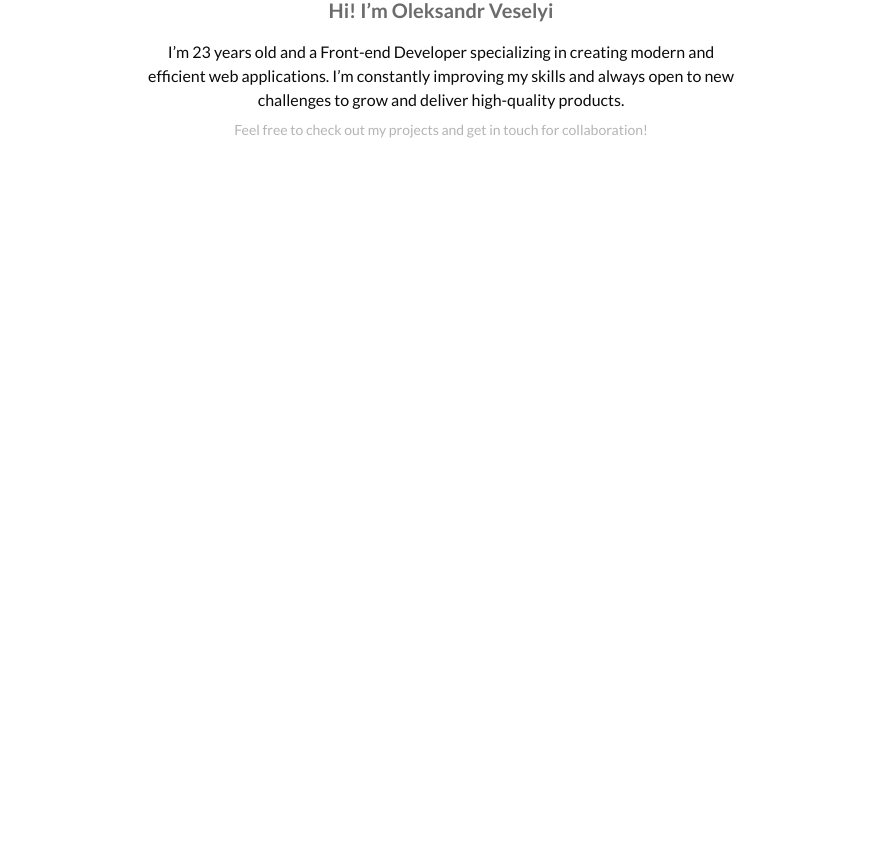
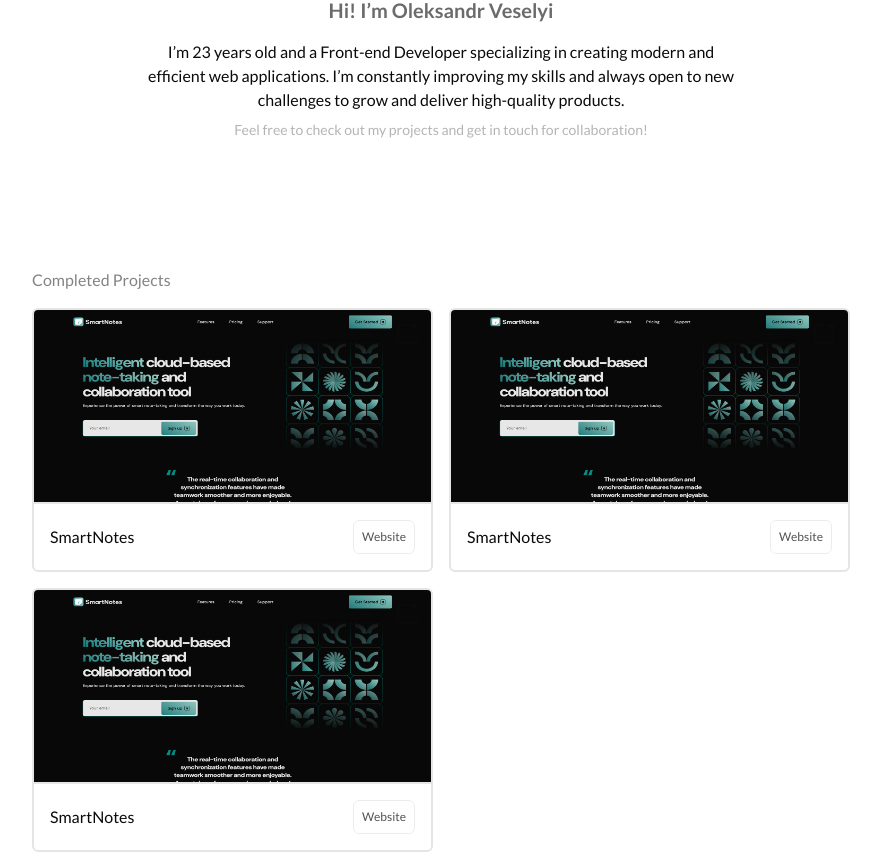
Before and after one commit to sany0chekk/next-portfolio, a Next.js app: page / in a window 1280 px wide. Shown: the part 332-1200 px from the top of the page, without its empty margins (199-1080 px from the left). Before the commit the page ends 800 px from the top, so only its background shows below. Built offline with nearby package versions, Linux system fonts and the light colour scheme.

Commit message:
add projects block

```diff
--- a/package.json
+++ b/package.json
@@ -10,11 +10,13 @@
   },
   "dependencies": {
     "@radix-ui/react-dropdown-menu": "^2.1.1",
+    "@radix-ui/react-hover-card": "^1.1.1",
     "@radix-ui/react-icons": "^1.3.0",
     "@radix-ui/react-slot": "^1.1.0",
     "class-variance-authority": "^0.7.0",
     "clsx": "^2.1.1",
     "framer-motion": "^11.3.30",
+    "lucide-react": "^0.436.0",
     "next": "14.2.6",
     "next-themes": "^0.3.0",
     "react": "^18.3.1",
--- a/src/app/layout.tsx
+++ b/src/app/layout.tsx
@@ -26,7 +26,7 @@
           enableSystem
           disableTransitionOnChange
         >
-          <Container>
+          <Container className="flex flex-col gap-14 md:gap-20">
             <AppBar />
             {children}
           </Container>
--- a/src/app/page.tsx
+++ b/src/app/page.tsx
@@ -1,10 +1,15 @@
-"use client";
-
 import Image from "next/image";
+import {
+  HoverCard,
+  HoverCardContent,
+  HoverCardTrigger,
+} from "@/components/ui/hover-card";
+import { SquareArrowOutUpRight } from "lucide-react";
+import Link from "next/link";
 
 export default function Home() {
   return (
-    <div className="pt-14 md:pt-20">
+    <div className="">
       <div>
         <div className="flex justify-center mb-5">
           <span className="p-1.5 border-2 rounded-full">
@@ -12,7 +17,7 @@
               src="/images/photo.jpg"
               width={200}
               height={200}
-              alt=""
+              alt="Oleksandr Veselyi photo"
               className="w-18 md:w-40 h-18 md:h-40 bg-neutral-500 rounded-full"
             />
           </span>
@@ -33,8 +38,130 @@
           </p>
         </div>
       </div>
-      <div>
-        <ul></ul>
+      <div className="pt-32">
+        <h2 className="opacity-50 mb-4">Completed Projects</h2>
+        <ul className="grid grid-cols-2 gap-4">
+          <li>
+            <HoverCard>
+              <HoverCardTrigger asChild>
+                <Link
+                  href="https://sany0chekk.github.io/smartnotes/"
+                  target="_blank"
+                >
+                  <div className="rounded-md overflow-hidden border-2 relative group">
+                    <SquareArrowOutUpRight className="absolute top-3 right-3 transition-transform group-hover:translate-x-1 group-hover:-translate-y-1" />
+                    <Image
+                      src="/images/smartnotes.png"
+                      alt="Smart Notes"
+                      width={500}
+                      height={500}
+                      className="w-full h-48 bg-neutral-500"
+                    />
+                    <div className="flex items-center justify-between p-4 border-t-2">
+                      <p className="">SmartNotes</p>
+                      <p className="p-2 border rounded-md text-xs opacity-70">
+                        Website
+                      </p>
+                    </div>
+                  </div>
+                </Link>
+              </HoverCardTrigger>
+              <HoverCardContent>
+                <p className="text-sm mb-4">
+                  SmartNotes features a modern design, user-friendly interface,
+                  and seamless performance across various platforms. This
+                  example demonstrates my ability to develop functional and
+                  practical web applications.
+                </p>
+                <p className="text-xs">
+                  Tech. Stack:{" "}
+                  <span className="opacity-70 ">
+                    HTML, CSS, JavaScript (Libraries: SwiperJS, ScrollReveal,
+                    Basiclightbox), Vite JS
+                  </span>
+                </p>
+              </HoverCardContent>
+            </HoverCard>
+          </li>
+          <li>
+            <HoverCard>
+              <HoverCardTrigger asChild>
+                <Link href="" target="_blank">
+                  <div className="rounded-md overflow-hidden border-2 relative group">
+                    <SquareArrowOutUpRight className="absolute top-3 right-3 transition-transform group-hover:translate-x-1 group-hover:-translate-y-1" />
+                    <Image
+                      src="/images/smartnotes.png"
+                      alt="Smart Notes"
+                      width={500}
+                      height={500}
+                      className="w-full h-48 bg-neutral-500"
+                    />
+                    <div className="flex items-center justify-between p-4 border-t-2">
+                      <p className="">SmartNotes</p>
+                      <p className="p-2 border rounded-md text-xs opacity-70">
+                        Website
+                      </p>
+                    </div>
+                  </div>
+                </Link>
+              </HoverCardTrigger>
+              <HoverCardContent>
+                <p className="text-sm mb-4">
+                  SmartNotes features a modern design, user-friendly interface,
+                  and seamless performance across various platforms. This
+                  example demonstrates my ability to develop functional and
+                  practical web applications.
+                </p>
+                <p className="text-xs">
+                  Tech. Stack:{" "}
+                  <span className="opacity-70 ">
+                    HTML, CSS, JavaScript (Libraries: SwiperJS, ScrollReveal,
+                    Basiclightbox), Vite JS
+                  </span>
+                </p>
+              </HoverCardContent>
+            </HoverCard>
+          </li>
+          <li>
+            <HoverCard>
+              <HoverCardTrigger asChild>
+                <Link href="" target="_blank">
+                  <div className="rounded-md overflow-hidden border-2 relative group">
+                    <SquareArrowOutUpRight className="absolute top-3 right-3 transition-transform group-hover:translate-x-1 group-hover:-translate-y-1" />
+                    <Image
+                      src="/images/smartnotes.png"
+                      alt="Smart Notes"
+                      width={500}
+                      height={500}
+                      className="w-full h-48 bg-neutral-500"
+                    />
+                    <div className="flex items-center justify-between p-4 border-t-2">
+                      <p className="">SmartNotes</p>
+                      <p className="p-2 border rounded-md text-xs opacity-70">
+                        Website
+                      </p>
+                    </div>
+                  </div>
+                </Link>
+              </HoverCardTrigger>
+              <HoverCardContent>
+                <p className="text-sm mb-4">
+                  SmartNotes features a modern design, user-friendly interface,
+                  and seamless performance across various platforms. This
+                  example demonstrates my ability to develop functional and
+                  practical web applications.
+                </p>
+                <p className="text-xs">
+                  Tech. Stack:{" "}
+                  <span className="opacity-70 ">
+                    HTML, CSS, JavaScript (Libraries: SwiperJS, ScrollReveal,
+                    Basiclightbox), Vite JS
+                  </span>
+                </p>
+              </HoverCardContent>
+            </HoverCard>
+          </li>
+        </ul>
       </div>
     </div>
   );
--- /dev/null
+++ b/src/components/ui/hover-card.tsx
@@ -0,0 +1,48 @@
+"use client";
+
+import * as React from "react";
+import * as HoverCardPrimitive from "@radix-ui/react-hover-card";
+
+import { cn } from "@/lib/utils";
+
+interface HoverCardProps {
+  children: React.ReactNode;
+  openDelay?: number;
+  closeDelay?: number;
+}
+
+const HoverCard: React.FC<HoverCardProps> = ({
+  children,
+  openDelay = 100,
+  closeDelay = 0,
+  ...props
+}) => (
+  <HoverCardPrimitive.Root
+    openDelay={openDelay}
+    closeDelay={closeDelay}
+    {...props}
+  >
+    {children}
+  </HoverCardPrimitive.Root>
+);
+
+const HoverCardTrigger = HoverCardPrimitive.Trigger;
+
+const HoverCardContent = React.forwardRef<
+  React.ElementRef<typeof HoverCardPrimitive.Content>,
+  React.ComponentPropsWithoutRef<typeof HoverCardPrimitive.Content>
+>(({ className, align = "center", sideOffset = 4, ...props }, ref) => (
+  <HoverCardPrimitive.Content
+    ref={ref}
+    align={align}
+    sideOffset={sideOffset}
+    className={cn(
+      "z-50 w-64 rounded-md border bg-popover p-4 text-popover-foreground shadow-md outline-none data-[state=open]:animate-in data-[state=closed]:animate-out data-[state=closed]:fade-out-0 data-[state=open]:fade-in-0 data-[state=closed]:zoom-out-95 data-[state=open]:zoom-in-95 data-[side=bottom]:slide-in-from-top-2 data-[side=left]:slide-in-from-right-2 data-[side=right]:slide-in-from-left-2 data-[side=top]:slide-in-from-bottom-2",
+      className
+    )}
+    {...props}
+  />
+));
+HoverCardContent.displayName = HoverCardPrimitive.Content.displayName;
+
+export { HoverCard, HoverCardTrigger, HoverCardContent };
```
Also changed, not shown: public/images/smartnotes.png (added), 1 other file (tests, documents, lock files or other folders).
